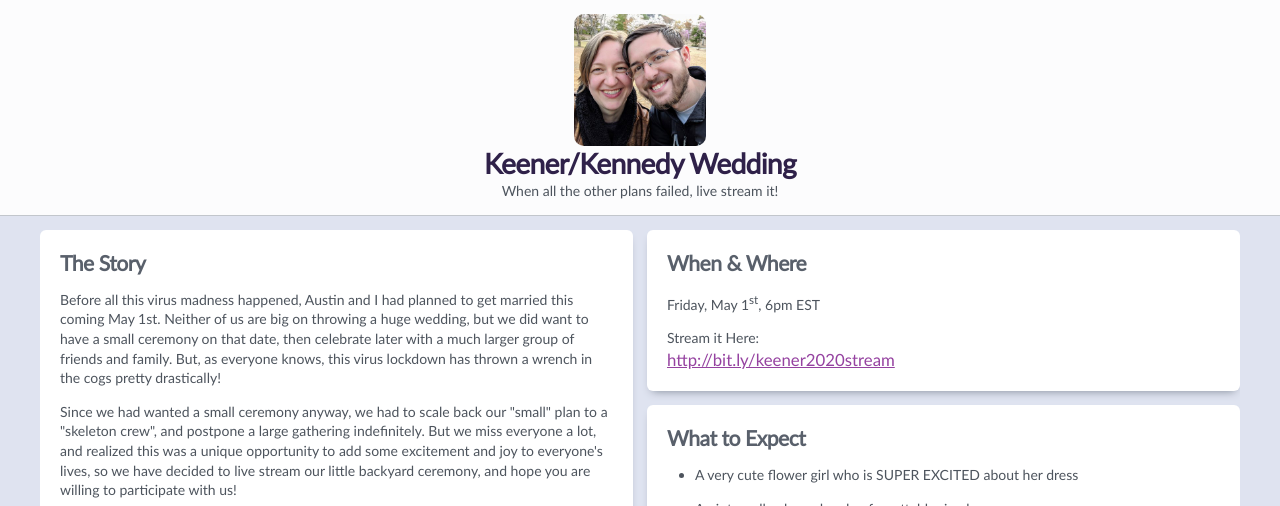
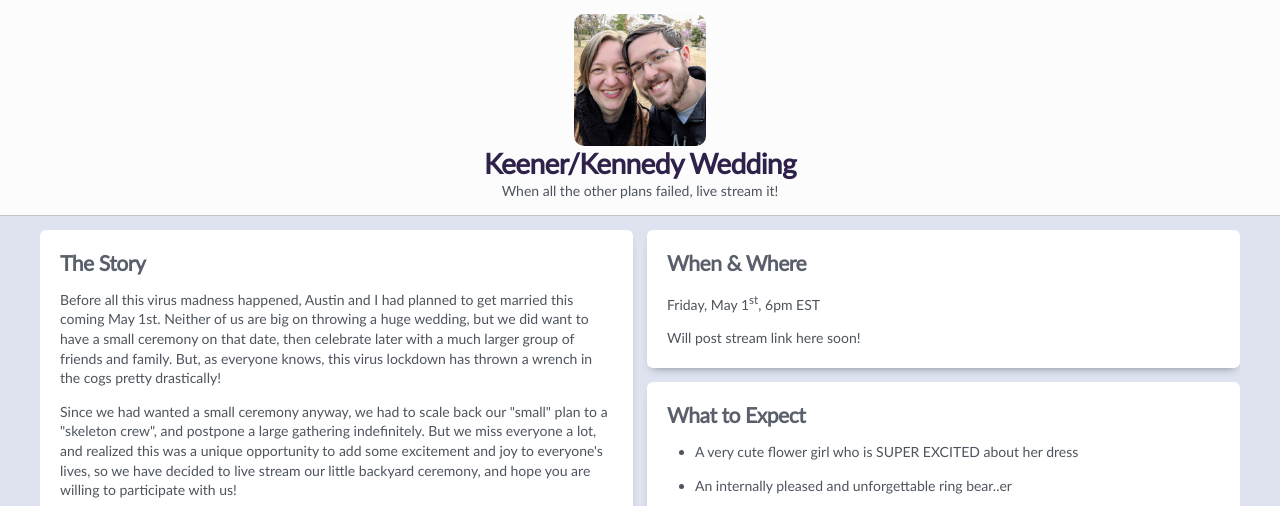
Before and after one commit to mistersender/wedding-invite, a website: page index.html in a window 1280 px wide. Shown: the top 506 px of the page. Drawn offline with Linux system fonts and the light colour scheme.

Commit message:
hide stream link

```diff
--- a/index.html
+++ b/index.html
@@ -34,7 +34,8 @@
     <section class="c-card c-card--objective">
       <h3 class="c-card__header">When &amp; Where</h3>
       <p>Friday, May 1<sup>st</sup>, 6pm EST</p>
-      <p>Stream it Here: <a class="c-contact" href="http://bit.ly/keener2020stream" target="_blank">http://bit.ly/keener2020stream</a></p>
+      <p>Will post stream link here soon!</p>
+      <!-- <p>Stream it Here: <a class="c-contact" href="http://bit.ly/keener2020stream" target="_blank">http://bit.ly/keener2020stream</a></p> -->
     </section>
 
     <section class="c-card c-card--skills js-skills">
```
